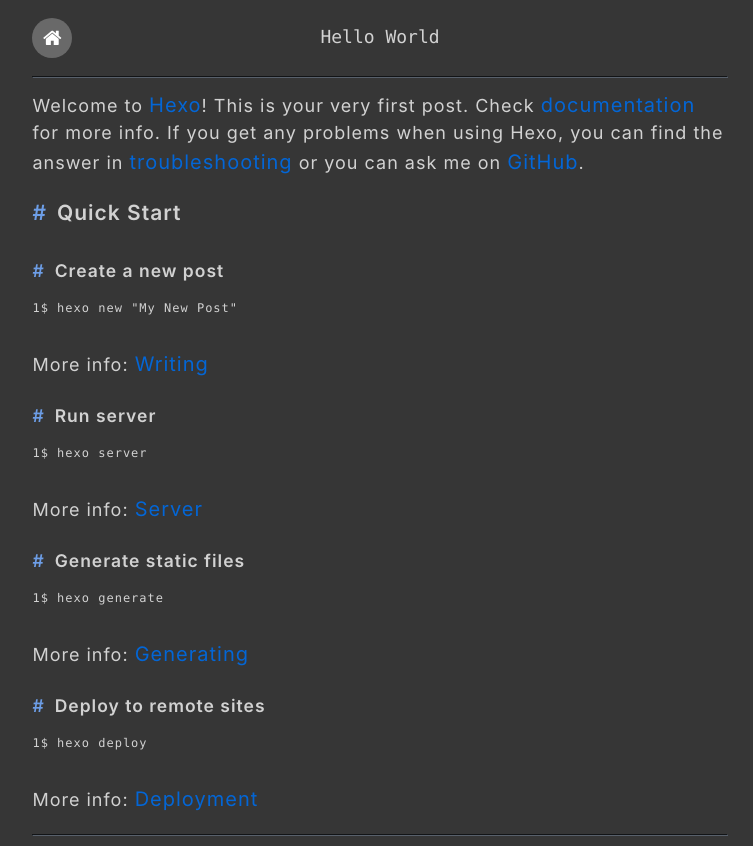
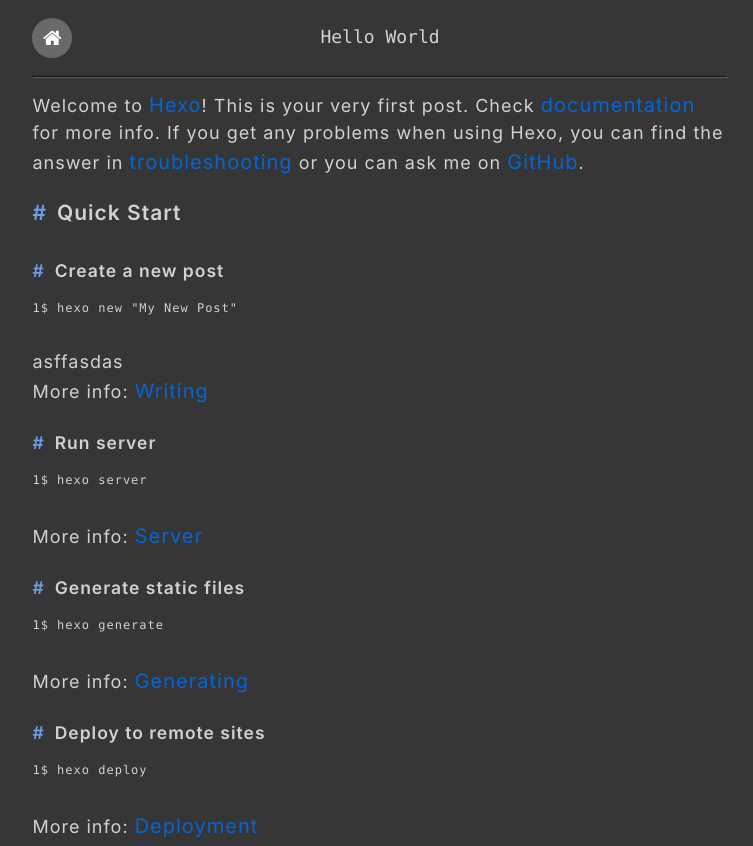
Before and after one commit to qm1024/github.io, a plain HTML site: page 2021/05/02/hello-world/index.html in a window 1280 px wide. Shown: the top 846 px of the page, without its empty margins (260-1013 px from the left). Drawn offline with Linux system fonts and the light colour scheme; a script that the page names is missing.

Commit message:
Site updated: 2021-05-02 15:57:13

```diff
--- a/2021/05/02/hello-world/index.html
+++ b/2021/05/02/hello-world/index.html
@@ -35,8 +35,7 @@
     <div class="post-content">
         <p>Welcome to <a target="_blank" rel="noopener" href="https://hexo.io/">Hexo</a>! This is your very first post. Check <a target="_blank" rel="noopener" href="https://hexo.io/docs/">documentation</a> for more info. If you get any problems when using Hexo, you can find the answer in <a target="_blank" rel="noopener" href="https://hexo.io/docs/troubleshooting.html">troubleshooting</a> or you can ask me on <a target="_blank" rel="noopener" href="https://github.com/hexojs/hexo/issues">GitHub</a>.</p>
 <h2 id="Quick-Start"><a href="#Quick-Start" class="headerlink" title="Quick Start"></a>Quick Start</h2><h3 id="Create-a-new-post"><a href="#Create-a-new-post" class="headerlink" title="Create a new post"></a>Create a new post</h3><figure class="highlight bash"><table><tr><td class="gutter"><pre><span class="line">1</span><br></pre></td><td class="code"><pre><span class="line">$ hexo new <span class="string">&quot;My New Post&quot;</span></span><br></pre></td></tr></table></figure>
-
-<p>More info: <a target="_blank" rel="noopener" href="https://hexo.io/docs/writing.html">Writing</a></p>
+<p>asffasdas<br>More info: <a target="_blank" rel="noopener" href="https://hexo.io/docs/writing.html">Writing</a></p>
 <h3 id="Run-server"><a href="#Run-server" class="headerlink" title="Run server"></a>Run server</h3><figure class="highlight bash"><table><tr><td class="gutter"><pre><span class="line">1</span><br></pre></td><td class="code"><pre><span class="line">$ hexo server</span><br></pre></td></tr></table></figure>
 
 <p>More info: <a target="_blank" rel="noopener" href="https://hexo.io/docs/server.html">Server</a></p>
```
